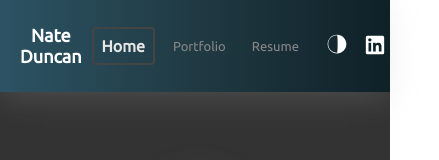
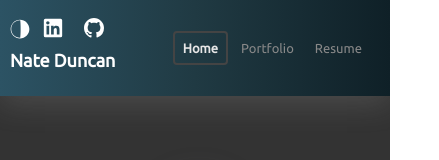
Before and after one commit to ntduncan/my-portfolio, a React (Create React App) app: page / in a window 390 px wide. Shown: the top 160 px of the page, 439 px wide, since content can reach past the window. Built offline with nearby package versions, Linux system fonts and the light colour scheme.

Commit message:
added mobile screen size nav layout

```diff
--- /dev/null
+++ b/firestore.indexes.json
@@ -0,0 +1,4 @@
+{
+  "indexes": [],
+  "fieldOverrides": []
+}
--- a/src/components/NavBar.css
+++ b/src/components/NavBar.css
@@ -76,6 +76,17 @@ background: linear-gradient(to right, #2C5364, #203A43, #0F2027); /* W3C, IE 10+
 box-shadow: rgba(180, 180, 180, 0.2) 0px 7px 29px 0px;
 }
 
+
+.dark-nav-theme a:not(:first-child) {
+  transition: color .03s ease;
+  color: #888;
+}
+
+.dark-nav-theme a:not(.brand).active {
+  border: 2px solid #444;
+  color: #e6e6e6;
+}
+
 /* Media query to resize the brand */
 @media screen and (max-width: 680px) {
   .navbar a.brand {
@@ -93,19 +104,45 @@ box-shadow: rgba(180, 180, 180, 0.2) 0px 7px 29px 0px;
     font-size: small;
   }
 
+  .nav-icons {
+    display: flex;
+    flex-direction: row;
+    justify-content: center;
+    align-items: center;
+  }
+
   .nav-icon {
     height: 20px;
     width: 20px;
   }
 }
 
+@media screen and (max-width: 500px) {
+  .nav-icons {
+    position: absolute;
+    left: -30px;
+    top: 0px;
+  }
 
-.dark-nav-theme a:not(:first-child) {
-  transition: color .03s ease;
-  color: #888;
+  .navbar a.brand {
+    font-size: .75rem;
+    text-align: left;
+    padding-top: 25px;
+    margin-left: -10px;
+  }
+
+  .navbar a:not(.brand):first{
+    margin-left: -10px;
+  }
+
+  .navbar a:not(.brand).active,
+  .navbar a:not(:first-child):hover {
+    font-size: small;
+  }
+
+  .navbar a:not(:first-child)
+   {
+    margin-left: 5px;
+    font-size: small;
+  }
 }
-
-.dark-nav-theme a:not(.brand).active {
-  border: 2px solid #444;
-  color: #e6e6e6;
-}
--- a/src/components/NavBar.js
+++ b/src/components/NavBar.js
@@ -35,7 +35,8 @@ export default function NavBar() {
         <NavLink to="/portfolio">Portfolio</NavLink>
         <NavLink to="/resume">Resume</NavLink>
 
-        <div>
+        <div className="nav-icons">
+
             <img
               src={moon}
               alt="dark mode icon"
@@ -44,13 +45,13 @@ export default function NavBar() {
               }`}
               onClick={toggleMode}
             />
-        </div>
           <a href="https://www.linkedin.com/in/nate-duncan/" target="_window">
-          <img src={linkedInLogo} alt="linkedin icon" className="nav-icon"  />
+            <img src={linkedInLogo} alt="linkedin icon" className="nav-icon" />
           </a>
           <a href="https://www.github.com/ntduncan/" target="_window">
             <img src={githubLogo} alt="linkedin icon" className="nav-icon" />
           </a>
+        </div>
       </nav>
     </div>
   );
```
Also changed, not shown: firebase.json (added), 2 other files (tests, documents, lock files or other folders). Lines whose indentation alone changed are shown as unchanged.
